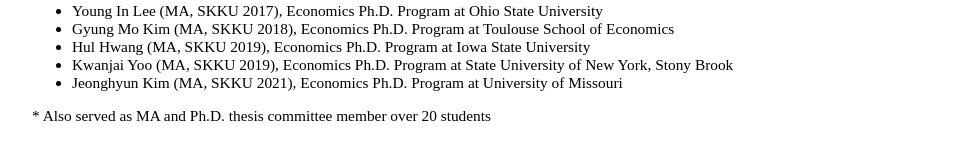
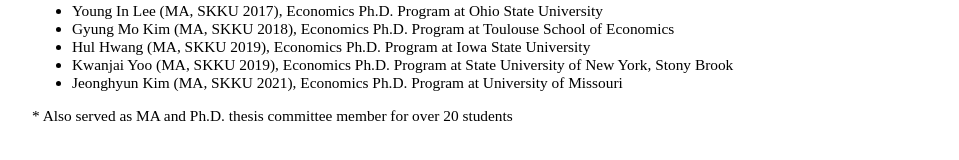
Before and after one commit to dooyeoncho/dooyeoncho.github.io, a Jekyll site: the page built from pages/students.html, in a window 1280 px wide. Shown: the part 448-608 px from the top of the page, without its empty margins (160-1119 px from the left). Built offline with Jekyll 4.4.1, drawn with Linux system fonts in a browser that asks for light colours.

Commit message:
Update students.html

```diff
--- a/pages/students.html
+++ b/pages/students.html
@@ -32,5 +32,5 @@
 		<li>Jeonghyun Kim (MA, SKKU 2021), Economics Ph.D. Program at University of Missouri</li>
 	</ul>
 
-	        <li style="list-style-type: none; margin-left:0em;">* Also served as MA and Ph.D. thesis committee member over 20 students</li>
+	        <li style="list-style-type: none; margin-left:0em;">* Also served as MA and Ph.D. thesis committee member for over 20 students</li>
 </div>&nbsp;&nbsp;&nbsp;&nbsp;&nbsp;&nbsp;
```
